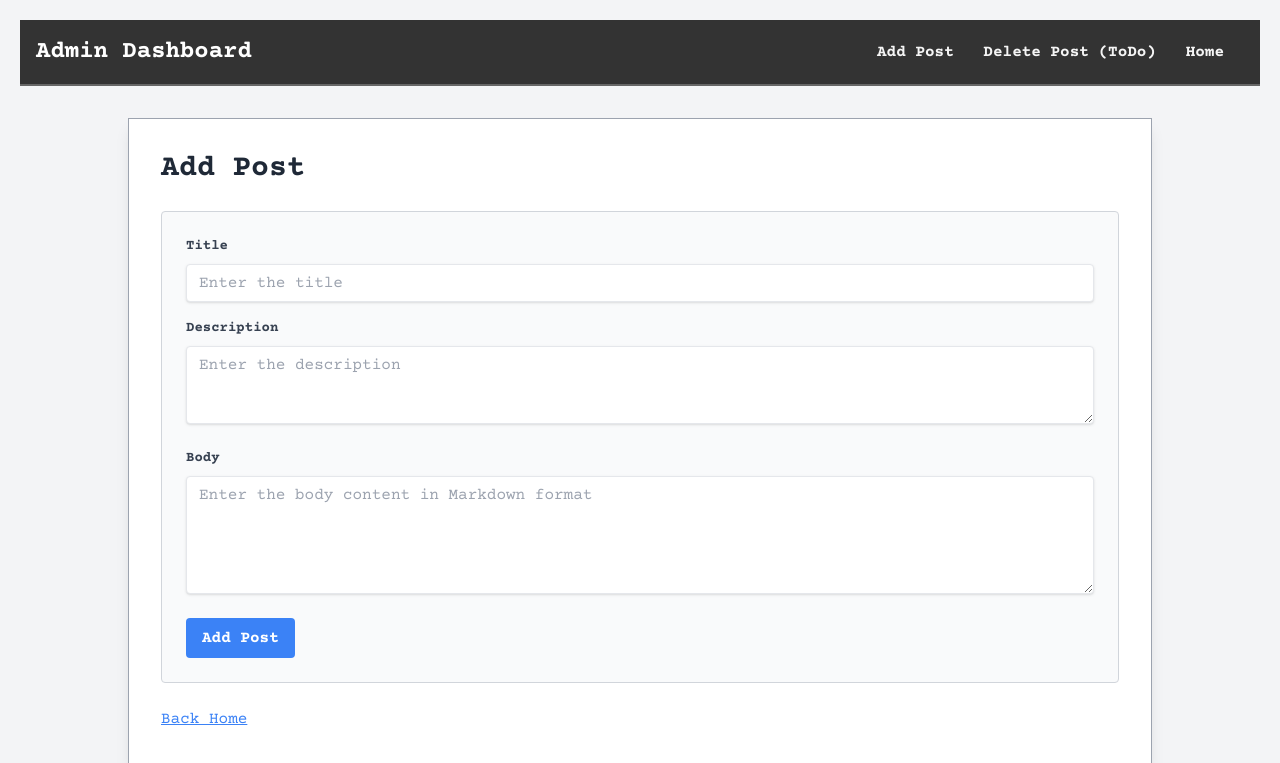
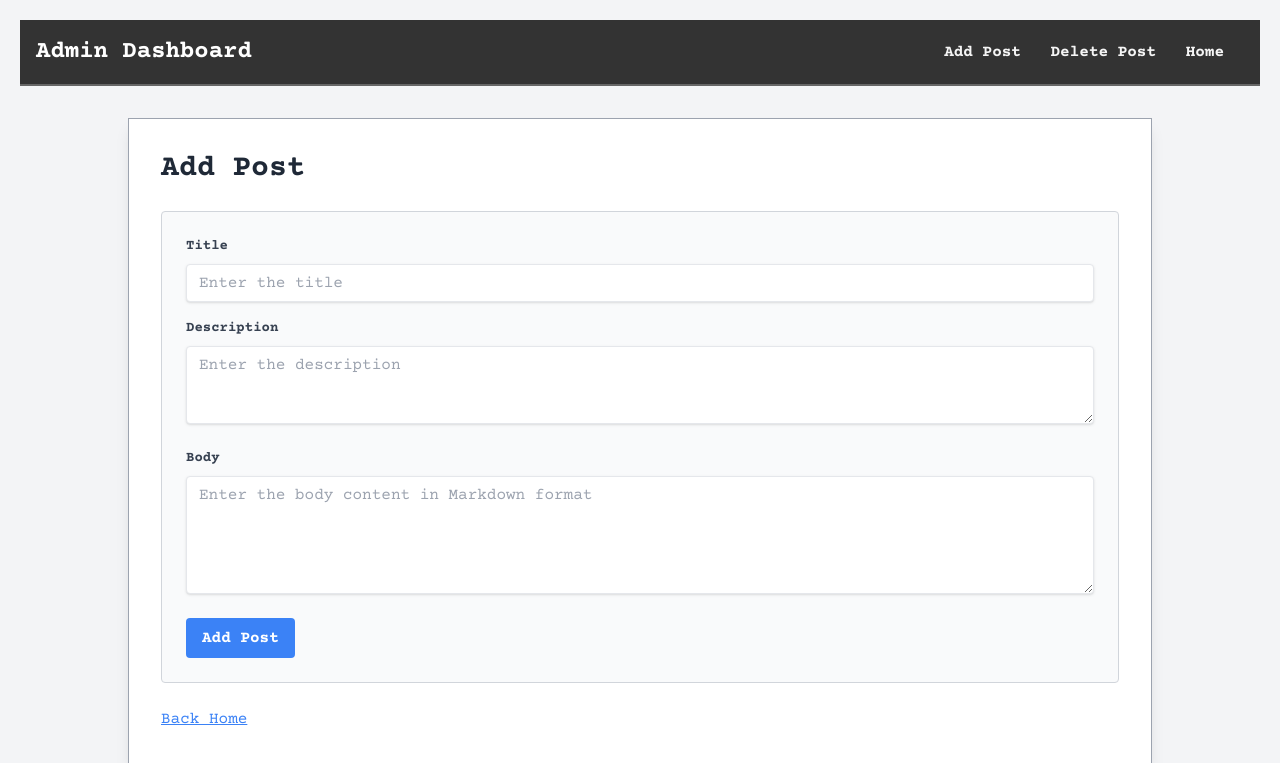
Before and after one commit to Malanaa/den, a Flask app: template templates/admin.html in a window 1280 px wide. Shown: the top 763 px of the page. Run offline with Flask 3, Linux system fonts and the light colour scheme; the template is opened without the code that fills it, so the values that code supplies are empty; some libraries are stand-ins or nearby versions.

Commit message:
removed todo from del bar

```diff
--- a/templates/admin.html
+++ b/templates/admin.html
@@ -39,7 +39,7 @@
         <div class="text-white text-2xl font-bold">Admin Dashboard</div>
         <div class="mt-4 md:mt-0">
             <a href="#add-post" class="text-white hover:text-blue-400">Add Post</a>
-            <a href="#delete-post" class="text-white hover:text-blue-400">Delete Post (ToDo)</a>
+            <a href="#delete-post" class="text-white hover:text-blue-400">Delete Post</a>
             <!-- <a href="#edit-post" class="text-white hover:text-blue-400">Edit Post (ToDo)</a> -->
             <a href="{{url_for('home')}}" class="text-white hover:text-blue-400">Home</a>
         </div>
```
